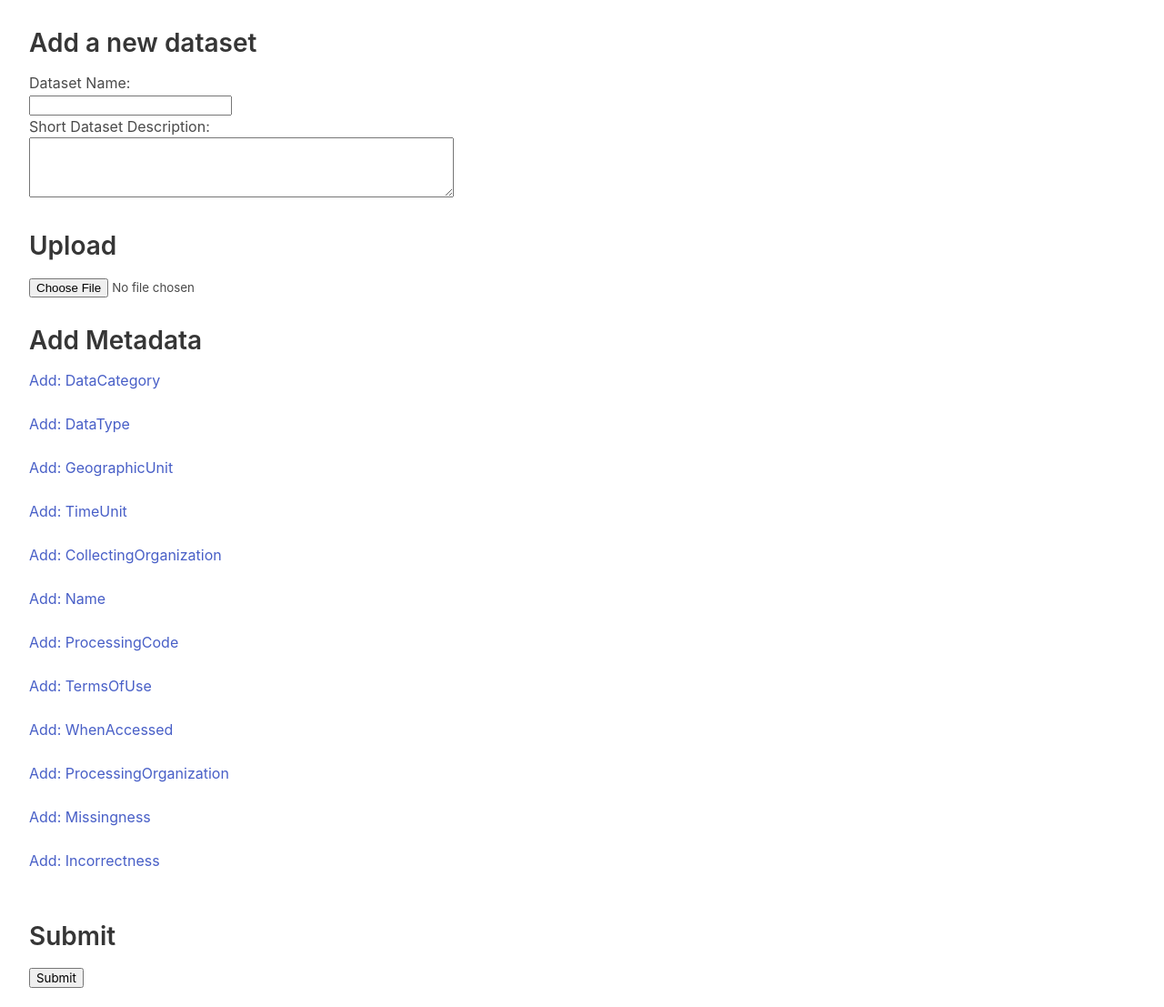
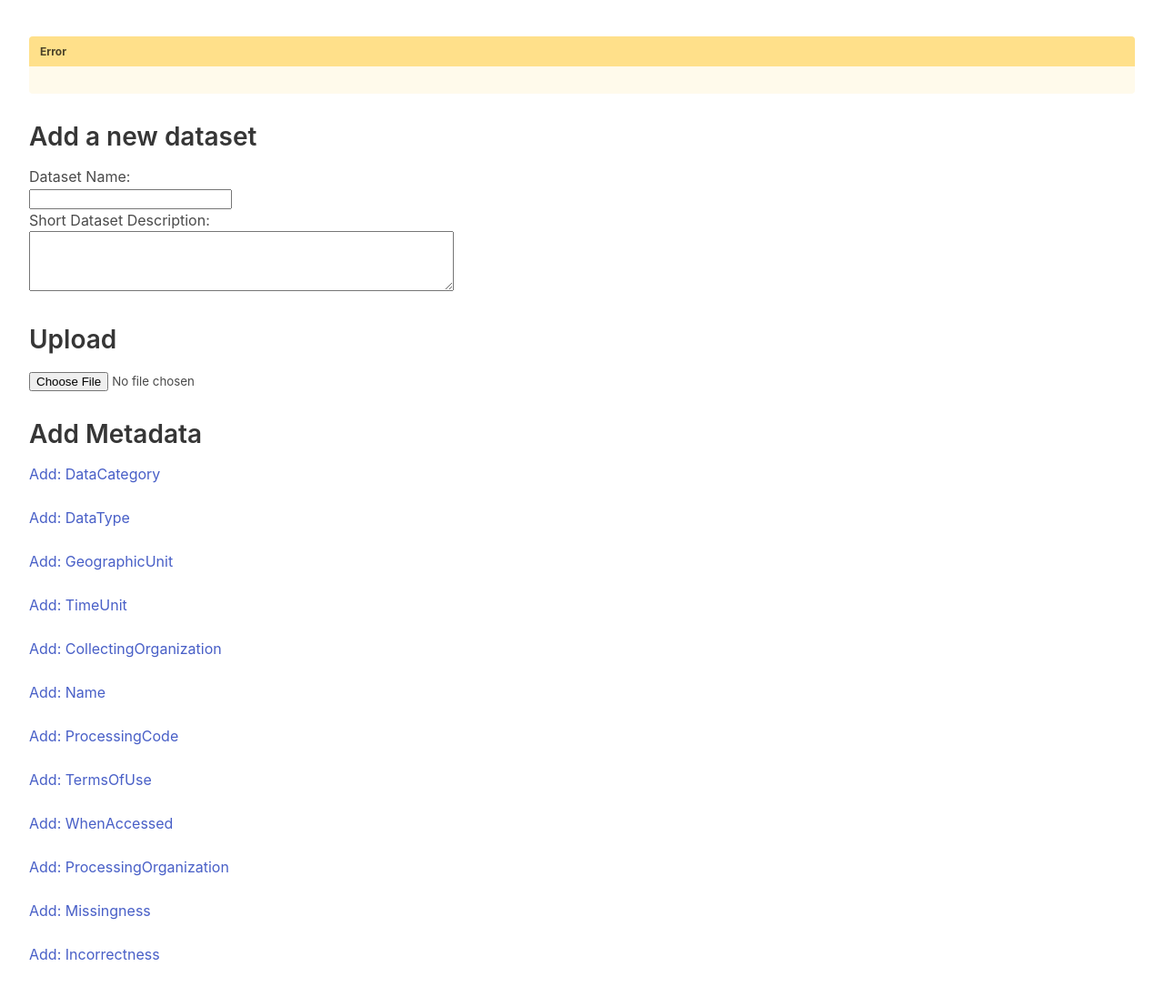
Before and after one commit to sociome/sociome-data-commons, a Django app: page /upload in a window 1280 px wide. Shown: the part 62-1169 px from the top of the page at 91% size. Before the commit the page ends 1148 px from the top, so only its background shows below. Run offline with Django 4.2, Linux system fonts and the light colour scheme.

Commit message:
Updated with validation on upload

```diff
--- a/sociomedc/fileserver/views.py
+++ b/sociomedc/fileserver/views.py
@@ -17,9 +17,11 @@
 
 def upload(request):
 
+    metadata = do_form('../metadata')
+
     if request.method == 'GET':
-        str = do_form('../metadata')
-        return render(request, 'upload.html', {'metadata': str})
+        return render(request, 'upload.html', {'metadata': metadata, 'error': True})
+
 
     if request.method == 'POST':
 
@@ -27,8 +29,16 @@
         desc = request.POST.get('desc')
         file = request.FILES.get('filename')
 
+
+        try:
+            validateUpload(name, desc)
+        except ValueError as e:
+            return render(request, 'upload.html', {'metadata': metadata, 'error': True, 'message': str(e)})
+
+
         new_dataset = Dataset(file=file, name=name,desc=desc)
         new_dataset.save()
+
 
         for key,value in request.POST.items():
 
@@ -47,5 +57,4 @@
         client_ip = str(request.META['REMOTE_ADDR'])
 
         metadata = Metadata.objects.filter(dataset = dataset[0])
-        #print(client_ip)
         return render(request, 'dataset.html', {'dataset': dataset[0], 'clientip': client_ip, 'metadata': metadata})
--- a/sociomedc/templates/upload.html
+++ b/sociomedc/templates/upload.html
@@ -3,6 +3,19 @@
 {% block content %}
 <form method="post">
   {% csrf_token %}
+
+
+{% if error %}
+<p><br></p>
+ <article class="message is-warning" style="font-size: 12px;">
+  <div class="message-header">
+    <p>Error</p>
+  </div>
+  <div class="message-body">
+    {{message}}
+  </div>
+</article>
+{% endif %}
 
   <h2>Add a new dataset</h2>
   <label for="name">Dataset Name:</label><br>
```
Also changed, not shown: sociomedc/fileserver/models.py (+8 -1 lines).
